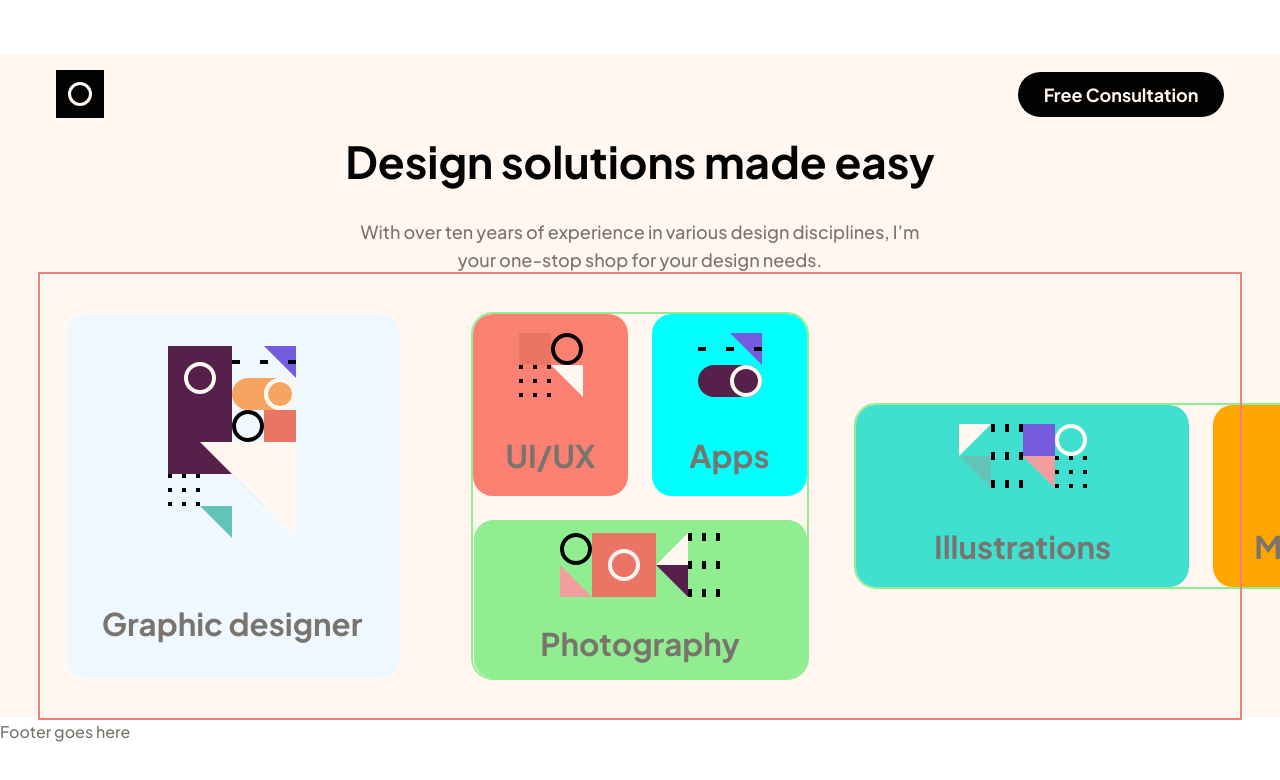
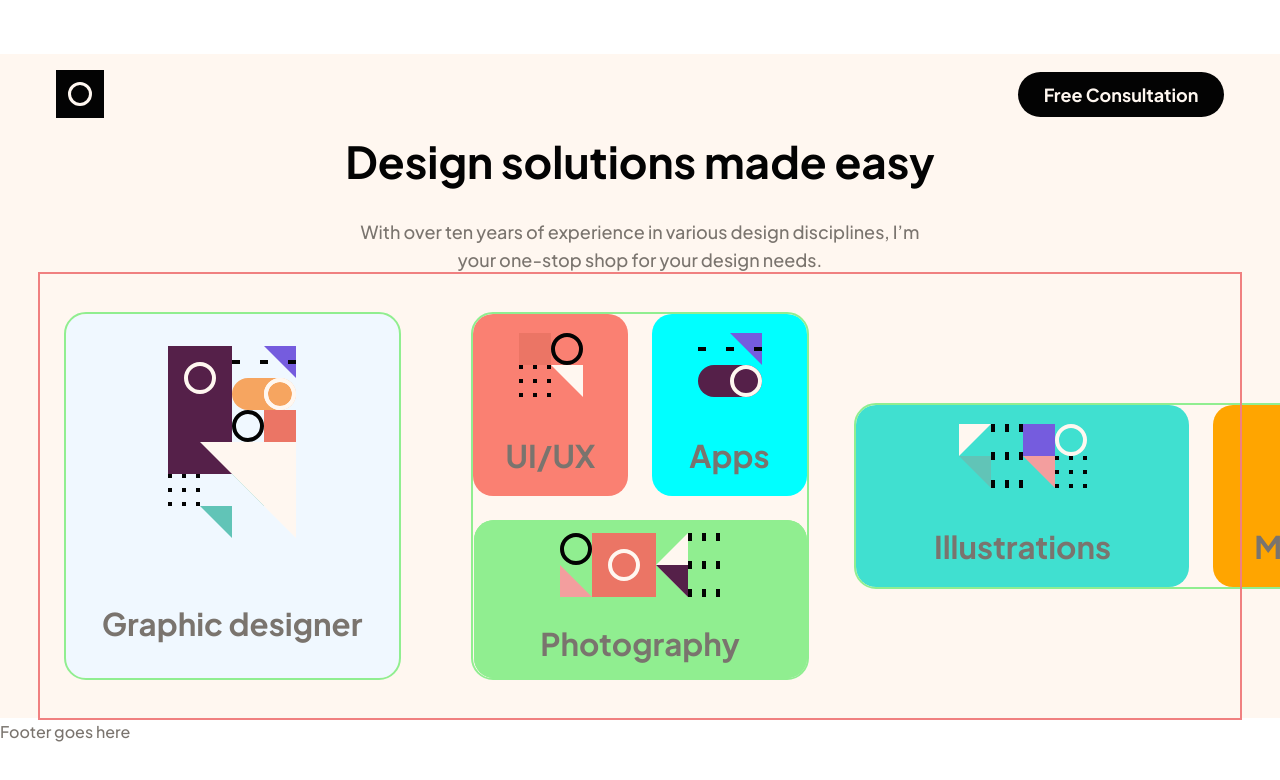
Before and after one commit to Hcmwebs/single-page-design-portfolio, a React (Vite) app: page / in a window 1280 px wide. Shown: the top 780 px of the page. Built offline with nearby package versions, Linux system fonts and the light colour scheme.

Commit message:
added a class name
Signed-off-by: Heze <64218603+Hcmwebs@users.noreply.github.com>

```diff
--- a/src/Components/MainContent.jsx
+++ b/src/Components/MainContent.jsx
@@ -15,7 +15,7 @@ const MainContent = () => {
 		<StyledContainer>
 			<StyledMain>
 				<section className='services'>
-					<StyledMainCard>
+					<StyledMainCard className='mainCard'>
 						{mainCard1.map((card) => {
 							return <Card key={card.id} {...card} />
 						})}
```
